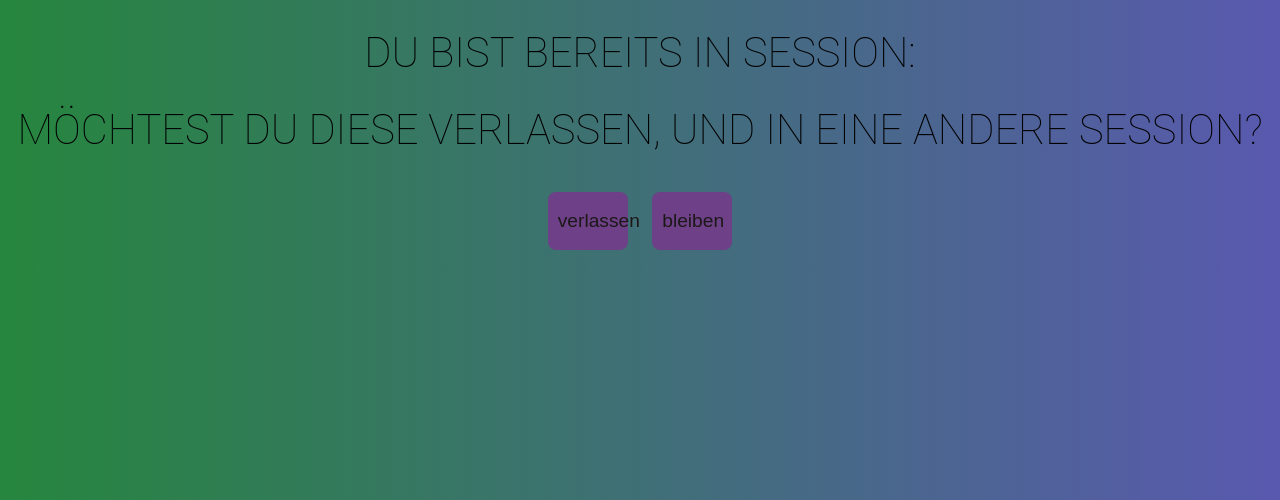
After one commit to Fingadumbledore/Party, a Flask app: page /change in a window 1280 px wide. The commit adds this page. Shown: the top 500 px of the page. Run offline with Flask 2, Linux system fonts and the light colour scheme.

Commit message:
some changes

```diff
--- a/main.py
+++ b/main.py
@@ -342,6 +342,11 @@ def passwd():
     log_server("called /passwd")
     return render_template("passwd.html")
 
+@app.route("/change")
+def change():
+    log_server("called /change")
+    return render_template("changeSession.html")
+
 @app.route("/create_session")
 def create_session():
     log_server("called /create_session")
--- a/static/css/style.css
+++ b/static/css/style.css
@@ -85,7 +85,7 @@ a {
   }
 
 
-  input[type=text], input[type=password] input[type=time] input[type=date]{
+  input[type=text], input[type=password] input[type=time]{
           width: 30%;
           margin: 8px 0;
           padding: 12px 20px;
--- /dev/null
+++ b/templates/changeSession.html
@@ -0,0 +1,27 @@
+<!DOCTYPE html>
+<html lang="en">
+<head>
+    <meta name="viewport" content="width=device-width, initial-scale=1">
+    <meta charset="UTF-8">
+    <meta http-equiv="X-UA-Compatible" content="IE=edge">
+    <link rel="stylesheet" href="{{ url_for('static', filename='../static/css/style.css') }}">
+    <title>Change Session</title>
+</head>
+<body>
+    <center>
+    <h1>Du bist bereits in Session: </h1>
+    <p id="Session"></p>
+    <h1>Möchtest du diese Verlassen, und in eine andere Session?</h1>
+
+    <button type="submit">verlassen</button>
+    <a href="javascript:history.back()">
+        <button type="button" class="cancelbtn"> bleiben</button>
+   </a>
+
+    <script>
+        let session = sessionStorage.getItem("sessionID");
+        document.getElementById("Session").innerHTML = session;
+    </script>
+    </center>
+</body>
+</html>
--- a/templates/login.html
+++ b/templates/login.html
@@ -65,7 +65,7 @@
                     <label>Session Id : </label>
                     <input id="id2"type="text" placeholder="Session Id" name="sessionID" required>
                 </br>
-                <button type="submit" onclick="setUID1() & setID2() & setname3()">Login</button>
+                <button type="submit" onclick="setUID1() & setID2() & setname3() & setname2() & setname3()">Login</button>
                     </center>
                 </div>
             </form>
```
Also changed, not shown: templates/createSession.html (+7 -2 lines), static/js/general.js (line endings or trailing spaces).
